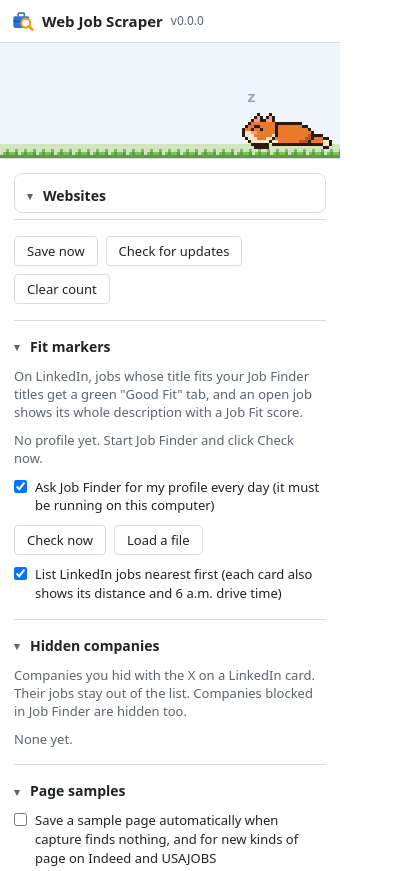
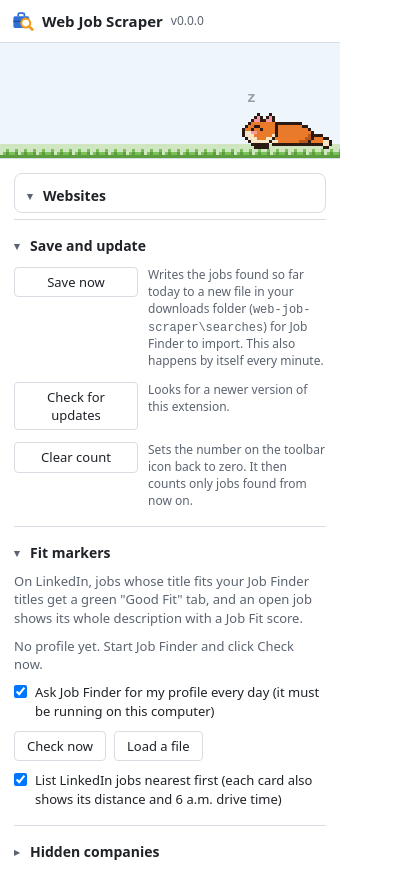
Before and after one commit to jltkerig/web-job-scraper, a browser extension: page extension/popup/popup.html in a window 400 px wide. Shown: the top 871 px of the page. Drawn offline with Linux system fonts and the light colour scheme.

Commit message:
v0.15.1: every panel button says what it does; the least-used sections start folded
Save now, Check for updates, Clear count and Save this page each have a line beside them
saying what they do. Hidden companies, Page samples and Fox start folded the first time
(the panel remembers what is opened or folded afterwards), and long words wrap instead of
widening the panel.

```diff
--- a/docs/updates.json
+++ b/docs/updates.json
@@ -3,9 +3,9 @@
                    "web-job-scraper@jamie.local":  {
                                                        "updates":  [
                                                                        {
-                                                                           "update_hash":  "sha256:0397531fc61bc71c2ab9abb494e289c390ba2aea78061f953dd95274b9ba4b26",
-                                                                           "version":  "0.15.0",
-                                                                           "update_link":  "https://jltkerig.github.io/web-job-scraper/web-job-scraper-v0.15.0.xpi"
+                                                                           "update_hash":  "sha256:beb9c6bb9343b9211856bc17721db88ddf1d15ed9702ce10a48b5203848a82c2",
+                                                                           "version":  "0.15.1",
+                                                                           "update_link":  "https://jltkerig.github.io/web-job-scraper/web-job-scraper-v0.15.1.xpi"
                                                                        }
                                                                    ]
                                                    }
--- a/extension/popup/popup.css
+++ b/extension/popup/popup.css
@@ -177,3 +177,10 @@ main > section.folded > :not(h2) { display: none; }
 main > section.folded > h2 { margin-bottom: 0; }
 main > .sites-box.folded { padding-bottom: 12px; }
 main > section > .actions { margin: 10px 0 0; }
+/* A button with what it does beside it. */
+.action-row { display: grid; grid-template-columns: 124px minmax(0, 1fr); gap: 10px; align-items: start; margin-top: 12px; }
+.action-row button { width: 100%; white-space: normal; padding: 5px 8px; }
+.action-row span { color: var(--muted); font-size: 12px; }
+/* Nothing makes the panel wider than it is: long words wrap, flex and grid items may shrink. */
+main { min-width: 0; overflow-wrap: anywhere; }
+main > section, .site, .site-head, .actions, .action-row span { min-width: 0; }
--- a/extension/popup/popup.html
+++ b/extension/popup/popup.html
@@ -19,11 +19,21 @@
       <h2>Websites</h2>
       <div id="sites"></div>
     </section>
-    <div class="actions">
-      <button id="save-now" type="button">Save now</button>
-      <button id="check-update" type="button">Check for updates</button>
-      <button id="clear-badge" type="button" title="Clear the number on the toolbar icon">Clear count</button>
-    </div>
+    <section class="buttons">
+      <h2>Save and update</h2>
+      <div class="action-row">
+        <button id="save-now" type="button">Save now</button>
+        <span>Writes the jobs found so far today to a new file in your downloads folder (<code>web-job-scraper\searches</code>) for Job Finder to import. This also happens by itself every minute.</span>
+      </div>
+      <div class="action-row">
+        <button id="check-update" type="button">Check for updates</button>
+        <span>Looks for a newer version of this extension.</span>
+      </div>
+      <div class="action-row">
+        <button id="clear-badge" type="button">Clear count</button>
+        <span>Sets the number on the toolbar icon back to zero. It then counts only jobs found from now on.</span>
+      </div>
+    </section>
     <section class="fit-status">
       <h2>Fit markers</h2>
       <p class="hint">On LinkedIn, jobs whose title fits your Job Finder titles get a green "Good Fit" tab, and an open job shows its whole description with a Job Fit score.</p>
@@ -74,9 +84,13 @@
         </select>
       </label>
     </section>
-    <div class="actions">
-      <button id="save-page" type="button" title="Saves the page in the open tab (a job page, Google results, any web page) to web-job-scraper\debug in your downloads folder so capture can be fixed or added. Scripts and anything typed into a field are left out.">Save this page for fixing</button>
-    </div>
+    <section class="page-fix">
+      <h2>Save a page for fixing</h2>
+      <div class="action-row">
+        <button id="save-page" type="button">Save this page</button>
+        <span>Copies the page in the open tab (a job page, Google results, any web page) to <code>web-job-scraper\debug</code> in your downloads folder, so capture can be fixed or added. Scripts and anything typed into a field are left out.</span>
+      </div>
+    </section>
     <p id="message" role="status"></p>
   </main>
   <script src="../pet/sprites.js"></script>
--- a/extension/popup/popup.js
+++ b/extension/popup/popup.js
@@ -295,8 +295,10 @@ document.getElementById("load-profile").addEventListener("click", () => {
   const save = () => browser.storage.local.set({
     popupFolded: sections.filter((section) => section.classList.contains("folded")).map((section) => section.dataset.fold),
   }).catch(() => {});
+  // First time, the sections used least start folded; after that the panel keeps whatever was chosen.
+  const FOLDED_AT_FIRST = ["hidden-companies", "auto-sample", "pet-settings"];
   browser.storage.local.get("popupFolded").then((saved) => {
-    const folded = new Set(saved.popupFolded || []);
+    const folded = new Set(saved.popupFolded || (saved.popupFolded === undefined ? FOLDED_AT_FIRST : []));
     for (const section of sections) {
       const heading = section.querySelector(":scope > h2");
       section.dataset.fold = section.dataset.fold || section.className.split(" ")[0] || section.id || heading.textContent.trim();
```
Also changed, not shown: extension/manifest.json, 2 other files.
